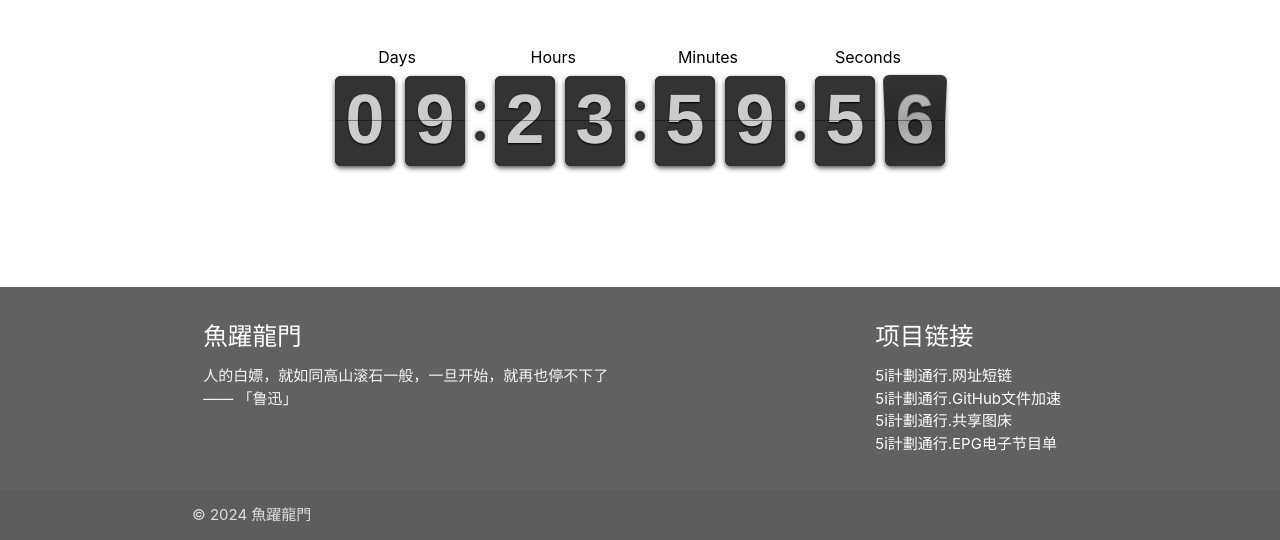
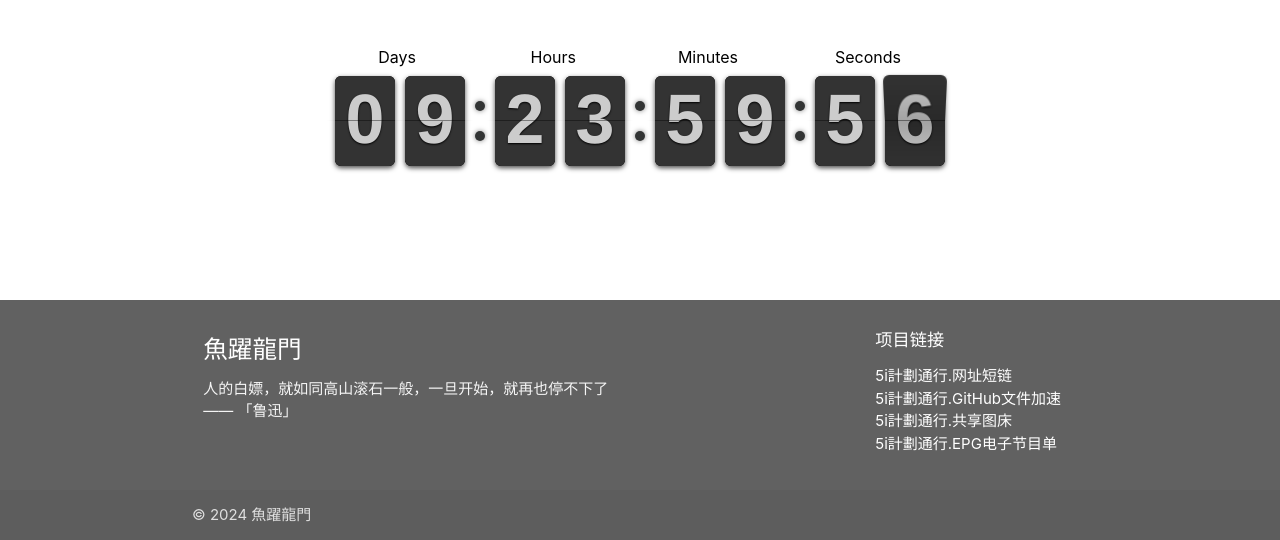
Before and after one commit to iTaoPu/iTaoPu.Github.io, a plain HTML site: page index.html in a window 1280 px wide. Shown: the part 260-800 px from the top of the page. Drawn offline with nearby package versions, Linux system fonts and the light colour scheme.

Commit message:
Update index.html

```diff
--- a/index.html
+++ b/index.html
@@ -84,7 +84,7 @@
 				<ul>
 				</div>
 				<div class="col l3 s12">
-					<h5 class="white-text">项目链接</h5>
+					<h6 class="white-text">项目链接</h6>
 					<ul>
 						<li><a class="white-text" href="https://url.xn--5i-uk7es08dn5bp6n.cloudns.org/Loong">5i計劃通行.网址短链</a></li>
 						<li><a class="white-text" href="https://git.5i計畫通行.cloudns.org">5i計劃通行.GitHub文件加速</a></li>
```
